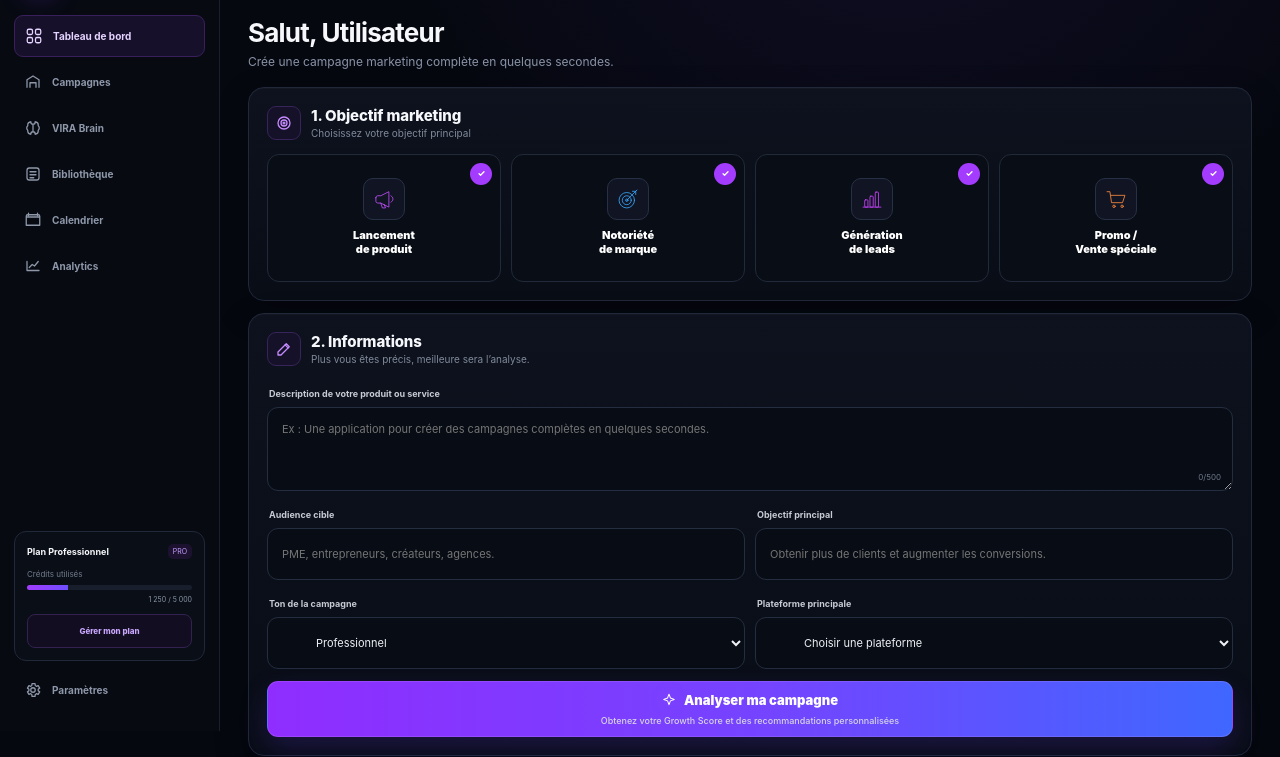
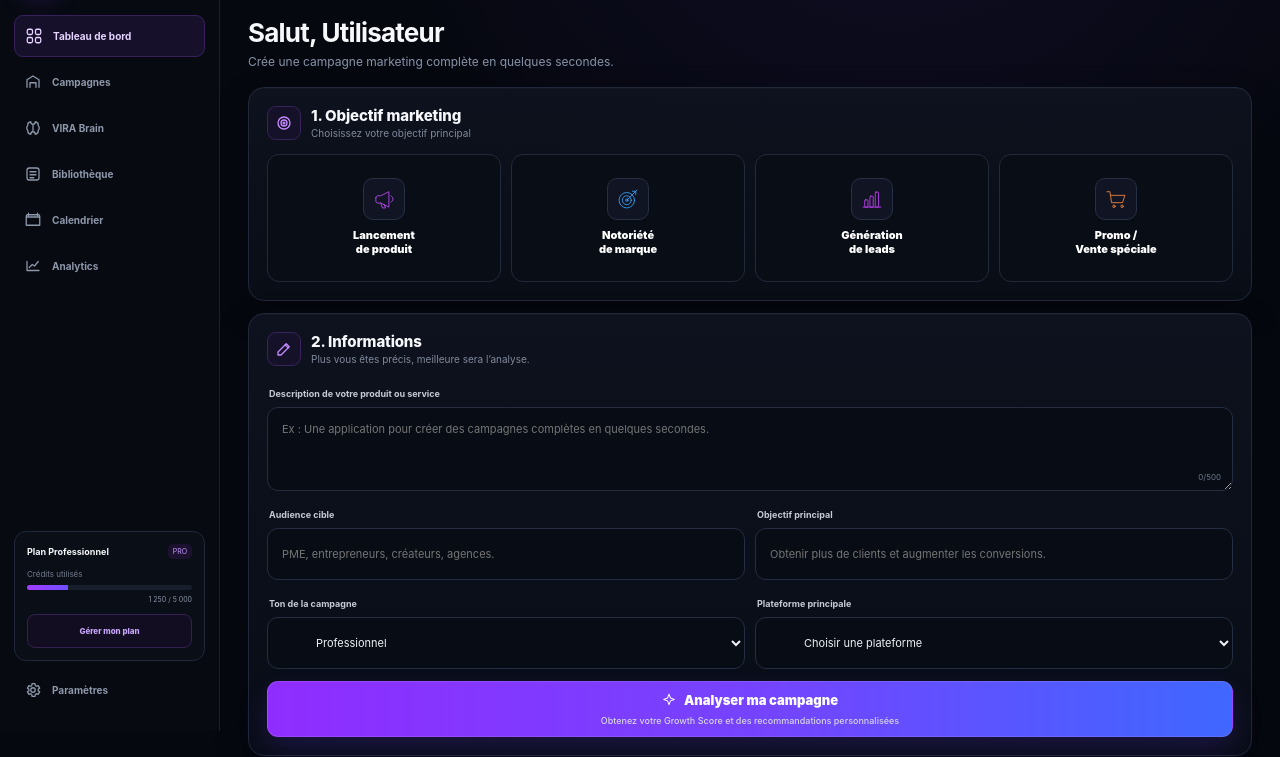
Before and after one commit to mikerivest91-prog/Vira-backend, a website: page public/index.html in a window 1280 px wide. Shown: the part 69-826 px from the top of the page. Drawn offline with Linux system fonts and the light colour scheme.

Commit message:
Hide choice check and adjust marketing choice styles

```diff
--- a/public/index.html
+++ b/public/index.html
@@ -418,7 +418,8 @@ html,body{max-width:100%;overflow-x:hidden}
 .ui-spark{width:15px;height:15px;color:#d376ff;filter:drop-shadow(0 0 8px rgba(193,79,255,.28))}
 .welcome-kicker .ui-spark{width:14px;height:14px}
 .stage-icon .stage-svg{width:21px;height:21px;color:#c68bff}
-.choice-check{display:grid!important;place-items:center!important}
+.choice-check{display:none!important;place-items:center!important}
+.marketing-choice.active .choice-check{display:grid!important}
 .choice-check svg{width:13px;height:13px;stroke-width:2.4}
 
 .brain-run{display:flex!important;flex-direction:column;align-items:center;justify-content:center;gap:4px}
```
